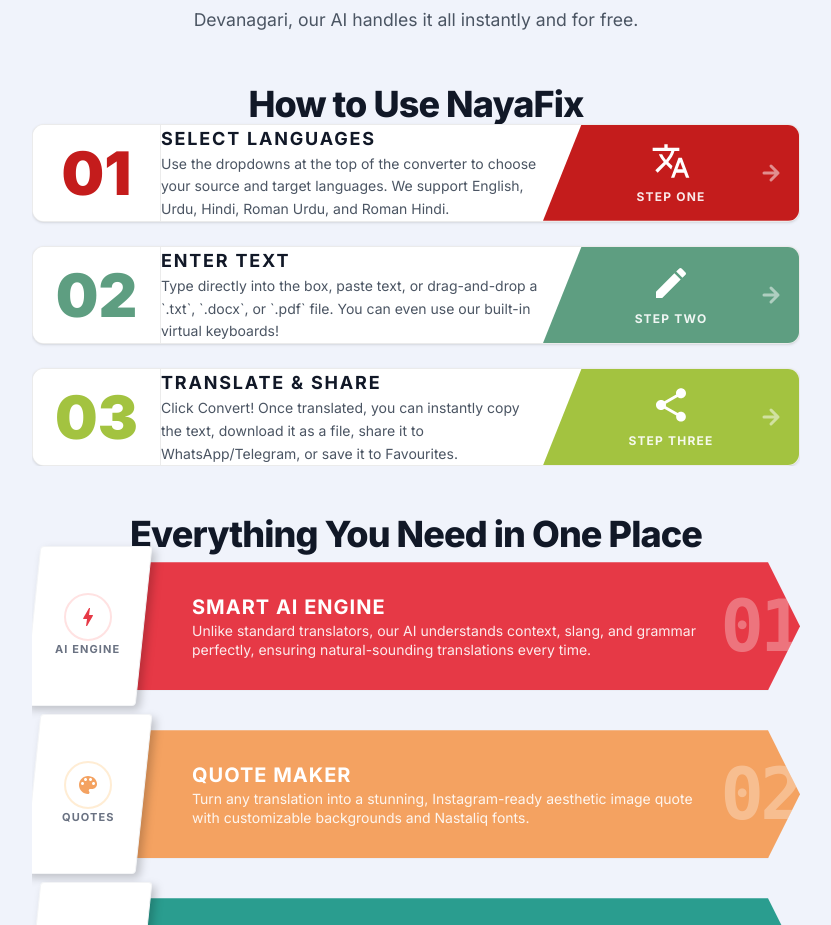
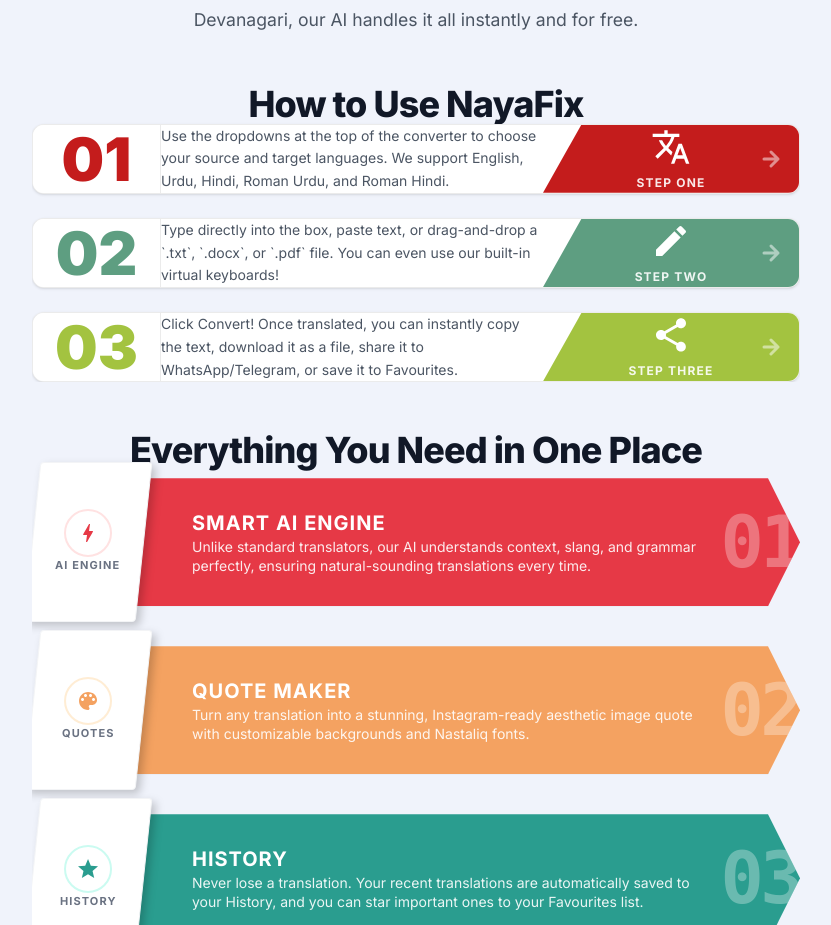
Before and after one commit to usamay15/nayafix, a Next.js app in the folder frontend/: page / in a window 1280 px wide. Shown: the part 1445-2370 px from the top of the page, without its empty margins (224-1055 px from the left). Built offline with nearby package versions, Linux system fonts and the light colour scheme; a web font is replaced by a local one.

Commit message:
Remove titles from How to Use section to vertically center text

```diff
--- a/frontend/app/page.tsx
+++ b/frontend/app/page.tsx
@@ -57,7 +57,6 @@
                   </div>
 
                   <div className="flex-1 p-6 lg:p-8 flex flex-col justify-center bg-white dark:bg-gray-900">
-                    <h3 className="text-lg font-bold uppercase tracking-widest mb-2 text-[var(--clr-text-1)]">Select Languages</h3>
                     <p className="text-[var(--clr-text-2)] text-sm leading-relaxed max-w-xl">
                       Use the dropdowns at the top of the converter to choose your source and target languages. We support English, Urdu, Hindi, Roman Urdu, and Roman Hindi.
                     </p>
@@ -81,7 +80,6 @@
                   </div>
 
                   <div className="flex-1 p-6 lg:p-8 flex flex-col justify-center bg-white dark:bg-gray-900">
-                    <h3 className="text-lg font-bold uppercase tracking-widest mb-2 text-[var(--clr-text-1)]">Enter Text</h3>
                     <p className="text-[var(--clr-text-2)] text-sm leading-relaxed max-w-xl">
                       Type directly into the box, paste text, or drag-and-drop a `.txt`, `.docx`, or `.pdf` file. You can even use our built-in virtual keyboards!
                     </p>
@@ -105,7 +103,6 @@
                   </div>
 
                   <div className="flex-1 p-6 lg:p-8 flex flex-col justify-center bg-white dark:bg-gray-900">
-                    <h3 className="text-lg font-bold uppercase tracking-widest mb-2 text-[var(--clr-text-1)]">Translate & Share</h3>
                     <p className="text-[var(--clr-text-2)] text-sm leading-relaxed max-w-xl">
                       Click Convert! Once translated, you can instantly copy the text, download it as a file, share it to WhatsApp/Telegram, or save it to Favourites.
                     </p>
```
